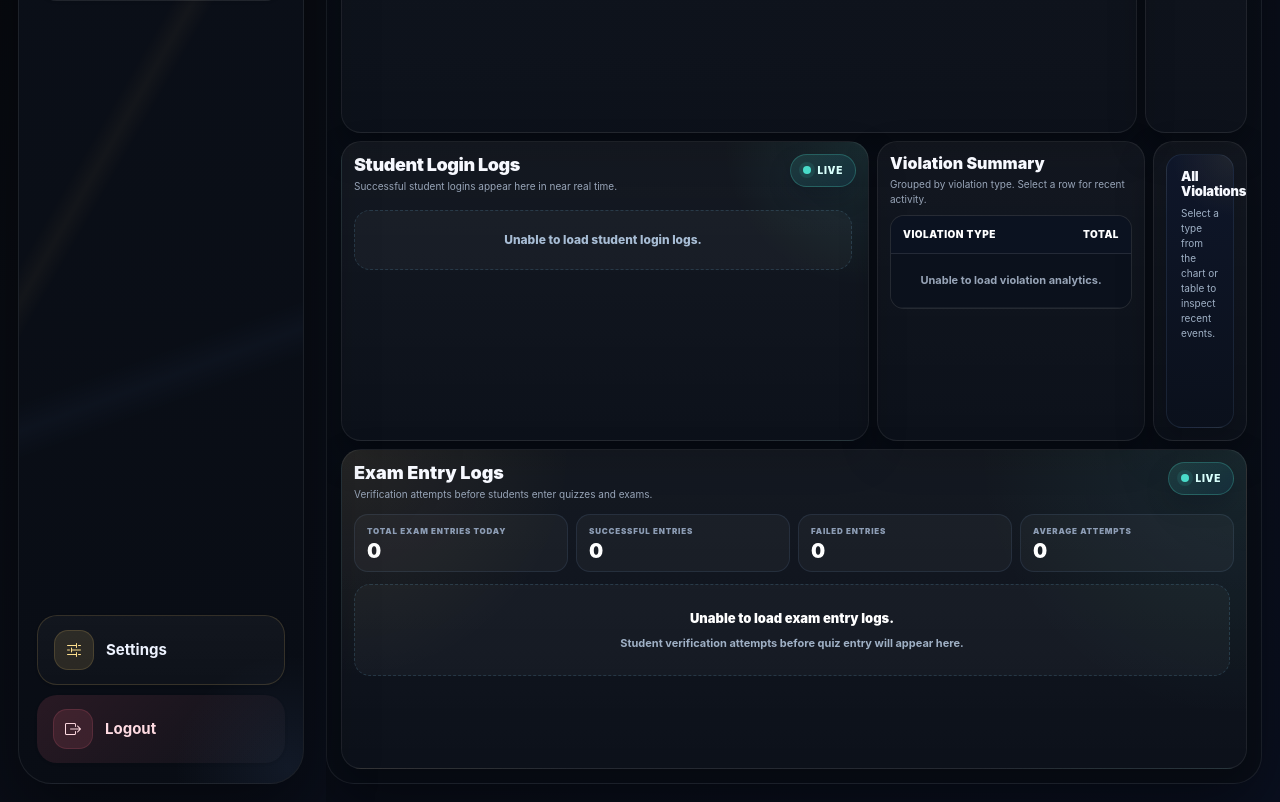
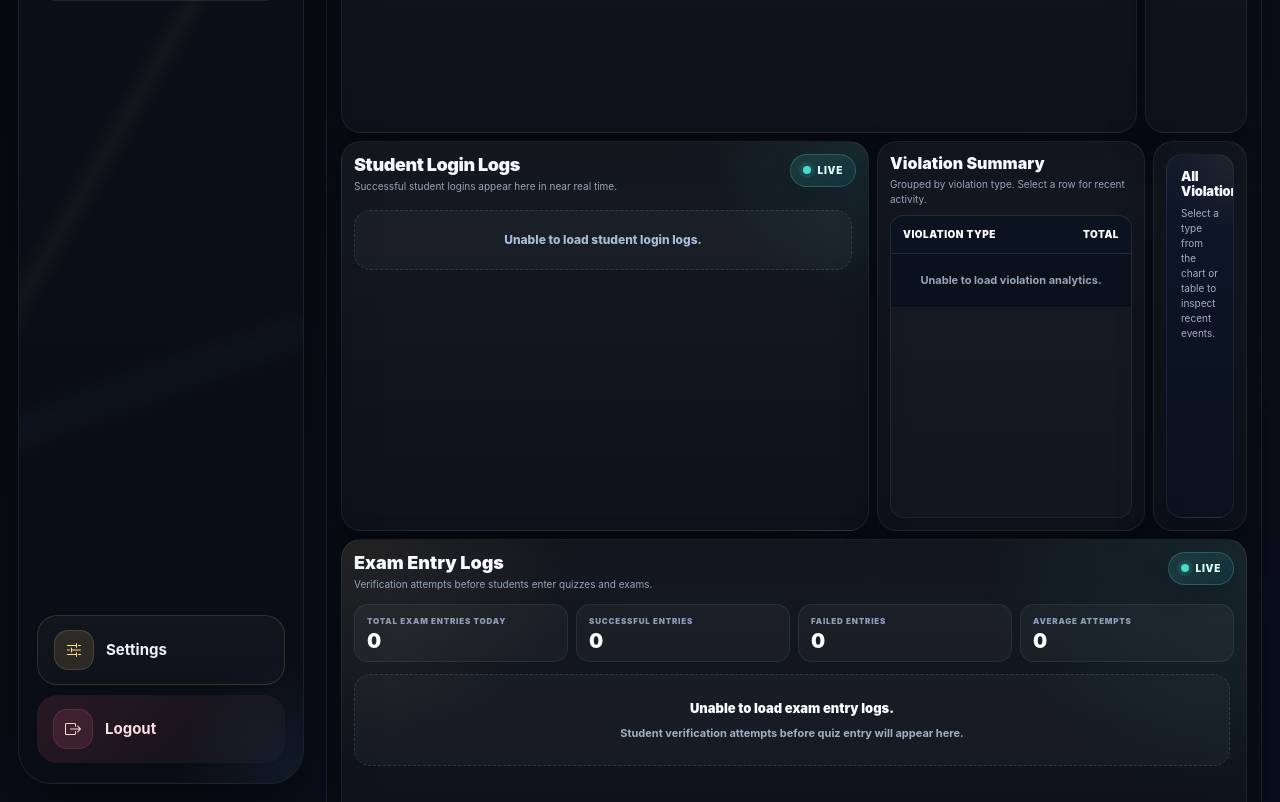
Before and after one commit to leer7358/classiface-hardened, a Flask app: template template/admin_dashboard.html in a window 1280 px wide. Shown: the part 649-1451 px from the top of the page. Run offline with Flask 2, Linux system fonts and the light colour scheme; the template is opened without the code that fills it: most values are stand-ins (such as "Sample title", 1, 10 or a date in 2020); parts of the project's set-up code (start-up, migrations or seed data) failed here and were passed over; some libraries are stand-ins or nearby versions.

Commit message:
Fix dashboard activity row scrolling

```diff
--- a/template/admin_dashboard.html
+++ b/template/admin_dashboard.html
@@ -423,17 +423,19 @@ body{
 }
 
 .dashboard-grid{
+    --dashboard-activity-row-height:clamp(300px, calc(100vh - 610px), 390px);
     min-height:0;
     display:grid;
     grid-template-columns:repeat(6, minmax(0, 1fr));
+    grid-template-rows:auto var(--dashboard-activity-row-height) auto;
     grid-template-areas:
         "overview overview overview violation violation violation"
         "student student summary summary detail detail"
         "exam exam exam exam exam exam";
+    align-items:stretch;
     gap:8px;
     width:100%;
 }
-
 .chart-card{
     background:linear-gradient(180deg, rgba(255,255,255,0.045), rgba(255,255,255,0.02));
     border:1px solid rgba(255,255,255,0.07);
@@ -538,19 +540,26 @@ a.metric-chip:hover{
 
 .summary-card,
 .violation-detail-card{
+    height:100%;
+    min-height:0;
     display:flex;
     flex-direction:column;
-    min-height:300px;
-}
-
+    overflow:hidden;
+}
+
+.summary-card > h3,
+.summary-card > p{
+    flex:0 0 auto;
+}
 .summary-table-wrap{
+    flex:1 1 auto;
     min-height:0;
-    overflow:auto;
+    overflow-y:auto;
+    overflow-x:hidden;
     border:1px solid rgba(255,255,255,0.07);
     border-radius:14px;
     background:rgba(255,255,255,0.025);
 }
-
 .summary-table{
     width:100%;
     border-collapse:separate;
@@ -645,15 +654,18 @@ a.metric-chip:hover{
 
 .violation-detail-card .summary-detail{
     margin-top:0;
-    flex:1;
+    flex:1 1 auto;
     min-height:0;
     display:flex;
     flex-direction:column;
+    overflow:hidden;
 }
 
 .violation-detail-card .recent-list{
     max-height:none;
-    flex:1;
+    flex:1 1 auto;
+    min-height:0;
+    overflow-y:auto;
 }
 .recent-item{
     min-width:0;
@@ -741,7 +753,8 @@ a.metric-chip:hover{
 .exam-entry-card{ grid-area:exam; }
 
 .student-login-card{
-    min-height:300px;
+    height:100%;
+    min-height:0;
     display:flex;
     flex-direction:column;
     gap:12px;
@@ -804,7 +817,8 @@ a.metric-chip:hover{
     grid-auto-rows:max-content;
     align-content:start;
     gap:10px;
-    overflow:auto;
+    overflow-y:auto;
+    overflow-x:hidden;
     padding:2px 4px 2px 0;
     scrollbar-width:thin;
     scrollbar-color:rgba(125,211,252,0.35) rgba(15,23,42,0.25);
@@ -1090,7 +1104,9 @@ a.metric-chip:hover{
         grid-template-columns:1fr;
     }
     .dashboard-grid{
+        --dashboard-activity-row-height:360px;
         grid-template-columns:1fr;
+        grid-template-rows:auto auto var(--dashboard-activity-row-height) var(--dashboard-activity-row-height) var(--dashboard-activity-row-height) auto;
         grid-template-areas:
             "overview"
             "violation"
```
